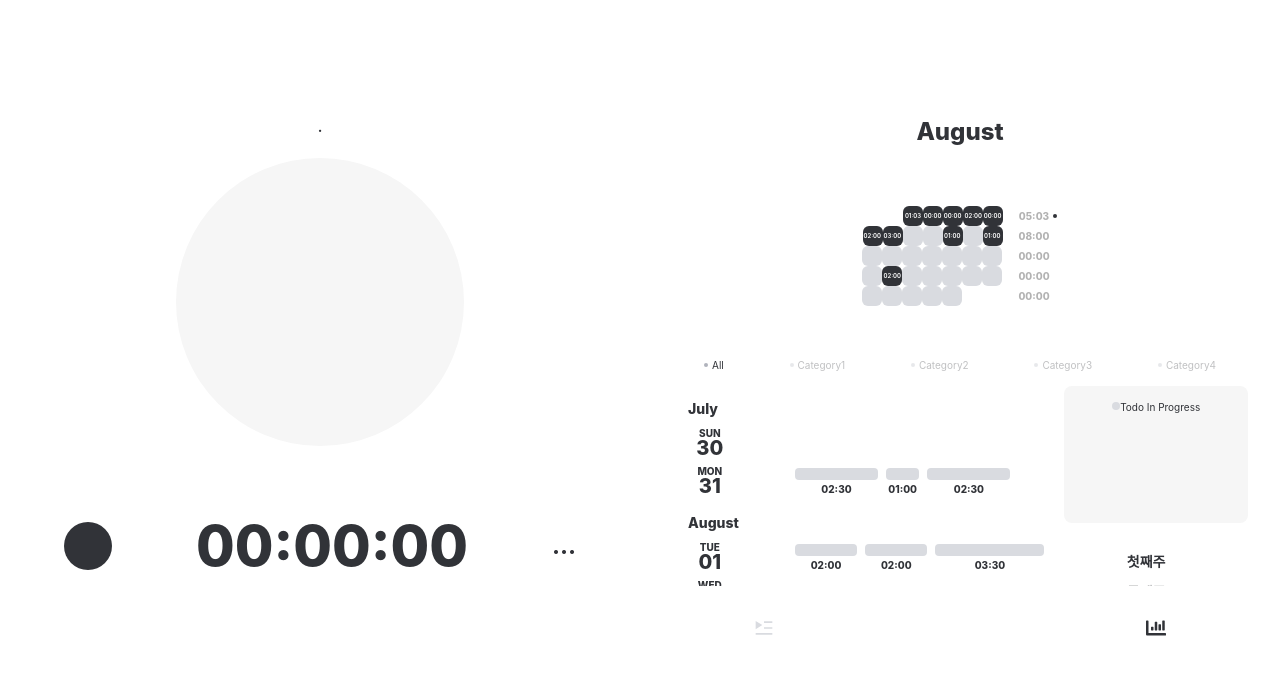
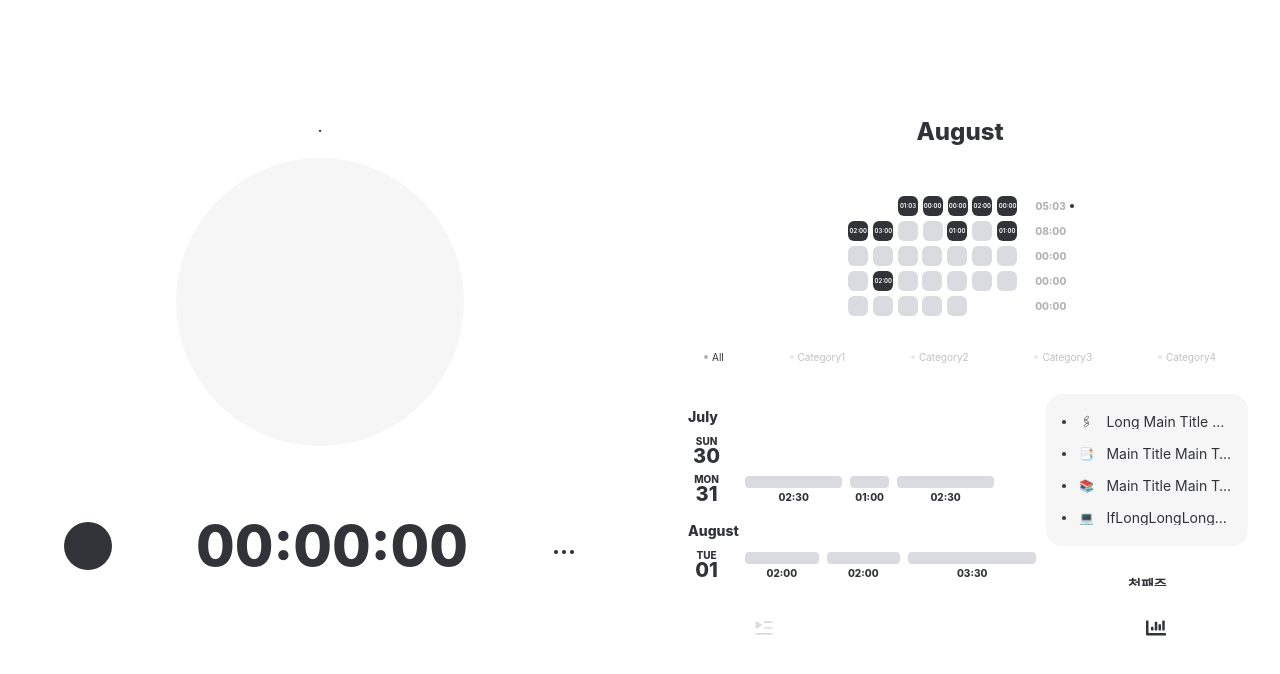
Before and after one commit to plan-player/plan-player-client, a React (Vite) app: page /statistics in a window 1280 px wide. Shown: the top 674 px of the page. Built offline with nearby package versions, Linux system fonts and the light colour scheme; some icons are missing; a web font is replaced by a local one.

Commit message:
Fix : TodoBoard추가, css 조금 수정

```diff
--- a/src/components/Statistics/Calander.tsx
+++ b/src/components/Statistics/Calander.tsx
@@ -198,12 +198,12 @@ const Calander = ({ weekHandle, handleDate, onLine }: StatisticsCalanderProps) =
         j += 1;
       } else {
         if (format(startMonth, 'M') !== format(day, 'M')) {
-          days.push(<Day key={shortid.generate()} className="o0 mg-xxs text-xxs"></Day>);
+          days.push(<Day key={shortid.generate()} className="o0 m-xxs text-xxs"></Day>);
         } else {
           days.push(
             <Day
               key={id}
-              className={`flex-center bg-light round-sm mg-xxs ${
+              className={`flex-center bg-light round-sm m-xxs ${
                 MonthMockData.filter((date) => date.day === id).length !== 0 &&
                 'bg-primary'
               }`}
--- a/src/components/Statistics/StatisticsCategoryItem.tsx
+++ /dev/null
@@ -1,13 +0,0 @@
-import Rectangle from './Rectangle';
-
-// 추후 api에 따라 수정
-const StatisticsCategoryItem = () => {
-  return (
-    <div className="flex mt-xs p-md">
-      <Rectangle />
-      <span>Todo In Progress</span>
-    </div>
-  );
-};
-
-export default StatisticsCategoryItem;
--- a/src/components/Statistics/StatisticsDay.tsx
+++ b/src/components/Statistics/StatisticsDay.tsx
@@ -146,7 +146,7 @@ const StatisticsDay = ({ weekHandle, handleDate }: StatisticsDayProps) => {
           <span className="text-xs extra-bold">{week[day.getDay()]}</span>
           <span className="text-lg extra-bold">{date}</span>
         </div>
-        <TimeWrapper className="flex i-center j-start gap-sm w-70 ml-lg">
+        <TimeWrapper className="flex i-center j-start gap-sm w-100 ml-lg">
           {timeTestdata
             ?.filter((a) => a.day === haveTimeDate)?.[0]
             ?.data?.map((b) => (
--- a/src/components/Todo/TodoBoard.tsx
+++ b/src/components/Todo/TodoBoard.tsx
@@ -26,7 +26,9 @@ const TodoBoard = ({ todos: propsTodos, onTodoClicked, className }: TodoBoardPro
           >
             <CircleLabel className="flex i-center gap-sm">
               <IconImageHolder size="sm">{todo.icon_image_path}</IconImageHolder>
-              <span className="text-md break-word">{todo.title}</span>
+              <span className="text-md break-word text-ellipsis hidden nowrap">
+                {todo.title}
+              </span>
             </CircleLabel>
           </li>
         ))}
--- a/src/css/global.css
+++ b/src/css/global.css
@@ -355,6 +355,10 @@ h6 {
   margin-left: 1rem;
 }
 
+.ml-sm {
+  margin-left: 0.625rem;
+}
+
 .m-2xl {
   margin: 1.75rem;
 }
@@ -377,6 +381,10 @@ h6 {
 
 .m-xs {
   margin: 0.25rem;
+}
+
+.m-xxs {
+  margin: 0.15rem;
 }
 
 .mt-2xl {
@@ -824,3 +832,12 @@ h6 {
 .o-10 {
   opacity: 1;
 }
+
+/* text-control */
+.text-ellipsis {
+  text-overflow: ellipsis;
+}
+
+.nowrap {
+  white-space: nowrap;
+}
--- a/src/screens/Statistics.tsx
+++ b/src/screens/Statistics.tsx
@@ -4,18 +4,8 @@ import DateNav from '../components/UI/nav/DateNav';
 import StatisticsDay from '../components/Statistics/StatisticsDay';
 import { useState } from 'react';
 import StatisticsCategory from '../components/Statistics/StatisticsCategory';
-import StatisticsCategoryItem from '../components/Statistics/StatisticsCategoryItem';
 import CircleLabel from '../components/UI/label/CircleLabel';
-
-const StatisticsBoard = styled.div`
-  height: 40%;
-  overflow: hidden;
-  div {
-    span {
-      white-space: nowrap;
-    }
-  }
-`;
+import TodoBoard from '../components/Todo/TodoBoard';
 
 const StatisticsCategoryWrapper = styled.div`
   min-height: 5%;
@@ -95,7 +85,7 @@ const Statistics = () => {
   const [selectedCategory, setSelectedCategory] = useState('all');
   const [selectedIndex, setSelectedIndex] = useState(0);
   const [weekLine, setWeekLine] = useState(0);
-
+  const [targetTodoId, setTargetTodoId] = useState<string | null>(null);
   const onHandleMonth = (newDate: Date) => {
     setCurrentDate(newDate);
   };
@@ -110,7 +100,7 @@ const Statistics = () => {
         handleDate={currentDate}
       />
 
-      <StatisticsCategoryWrapper className="w-80 flex-i-center j-between mt-md">
+      <StatisticsCategoryWrapper className="w-80 flex-i-center j-between mt-sm mb-md">
         <input
           id="all"
           className="hide"
@@ -147,10 +137,12 @@ const Statistics = () => {
           />
         </div>
 
-        <div className="w-40">
-          <StatisticsBoard className="round-md bg-gray-50 flex-column i-center pd-lg gap-xs text-xs ml-lg">
-            <StatisticsCategoryItem />
-          </StatisticsBoard>
+        <div className="w-35 ml-sm">
+          <TodoBoard
+            setTodo={(id: string) => {
+              setTargetTodoId(id);
+            }}
+          />
 
           <WeekWrapper className="text-sm gap-md mt-lg flex-column i-center j-around">
             {weeks.slice(0, weekLine).map((week, index) => {
```
